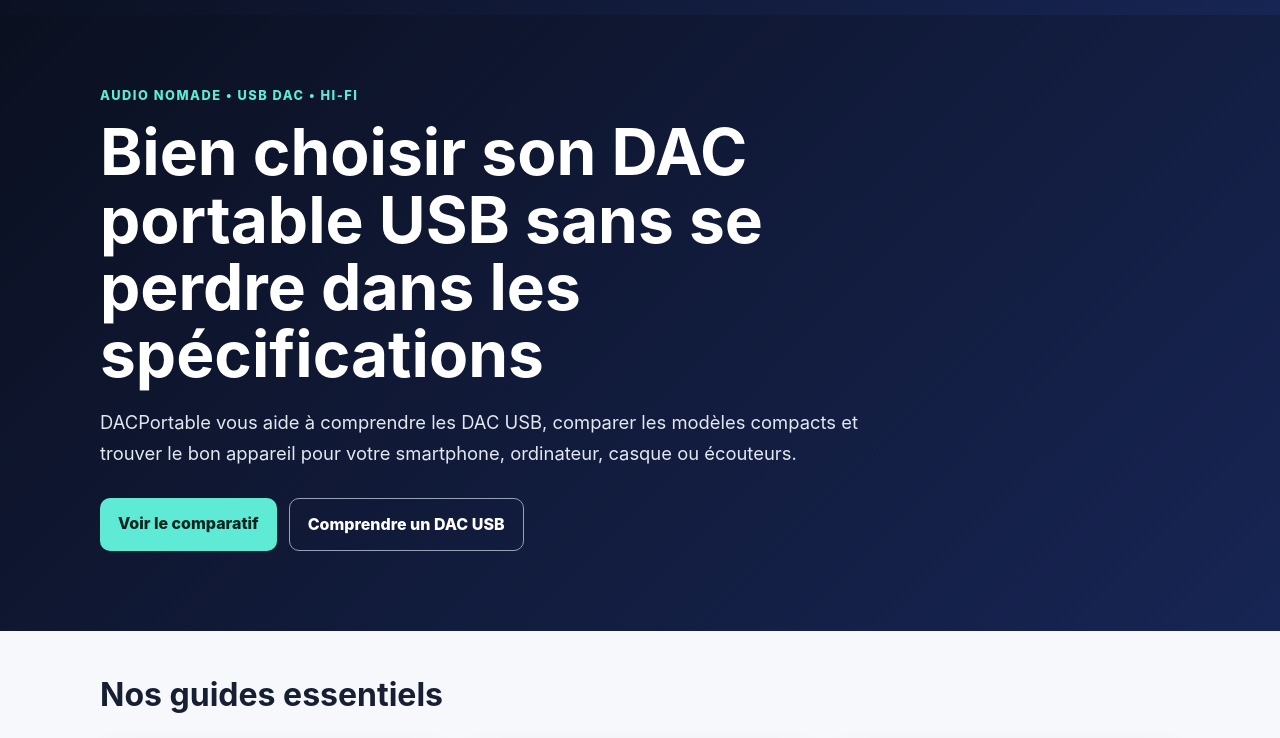
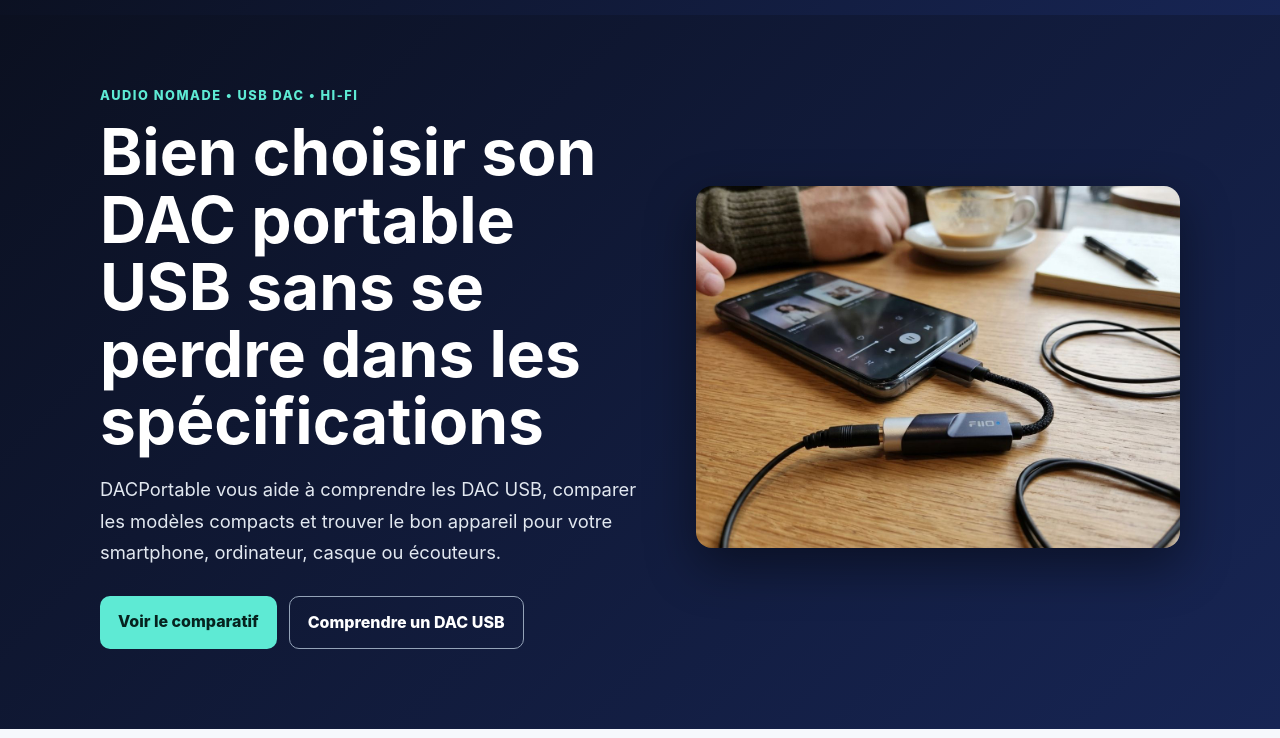
Before and after one commit to conseilafs-debug/dacportable, a plain HTML site: page index.html in a window 1280 px wide. Shown: the part 54-792 px from the top of the page. Drawn offline with Linux system fonts and the light colour scheme.

Commit message:
Ajoute l'image dans le hero de l'accueil
Co-Authored-By: Claude Sonnet 5.5 <noreply@anthropic.com>
Claude-Session: https://claude.ai/code/session_01RowLsK4vtmX83TJUsMFfsw

```diff
--- a/assets/style.css
+++ b/assets/style.css
@@ -25,3 +25,7 @@ footer strong{color:#fff}
 img{max-width:100%;height:auto;border-radius:12px}
 figure{margin:24px 0}
 figcaption{font-size:.88rem;color:#5b6780;margin-top:8px}
+/* Hero avec image */
+.hero .wrap{display:grid;grid-template-columns:1.15fr 1fr;gap:40px;align-items:center}
+.hero-img{width:100%;height:auto;border-radius:16px;box-shadow:0 18px 50px rgba(0,0,0,.45)}
+@media(max-width:800px){.hero .wrap{grid-template-columns:1fr}.hero-img{order:-1;max-height:280px;object-fit:cover}}
--- a/index.html
+++ b/index.html
@@ -8,12 +8,12 @@
 </ul></nav>
 </div>
 </header><main>
-<section class="hero"><div class="wrap">
+<section class="hero"><div class="wrap"><div class="hero-text">
 <div class="eyebrow">Audio nomade • USB DAC • Hi-Fi</div>
 <h1>Bien choisir son DAC portable USB sans se perdre dans les spécifications</h1>
 <p>DACPortable vous aide à comprendre les DAC USB, comparer les modèles compacts et trouver le bon appareil pour votre smartphone, ordinateur, casque ou écouteurs.</p>
 <div class="buttons"><a class="btn" href="/comparatif.html" rel="noopener" target="_blank">Voir le comparatif</a><a class="btn secondary" href="/articles/dac-usb-portable.html" rel="noopener" target="_blank">Comprendre un DAC USB</a></div>
-</div></section>
+</div><img class="hero-img" src="/assets/images/fiio-ka11.jpg" alt="DAC portable FiiO branché en USB-C sur un smartphone posé sur une table de café" width="1200" height="896"></div></section>
 <div class="wrap">
 <section class="section"><h2>Nos guides essentiels</h2><div class="grid">
 <div class="card"><span class="tag">Débutant</span><h3>DAC USB portable : à quoi ça sert ?</h3><p>Le rôle d'un convertisseur numérique-analogique, ce qu'il change réellement et dans quels cas il est utile.</p><a href="/articles/dac-usb-portable.html" rel="noopener" target="_blank">Lire le guide →</a></div>
```
